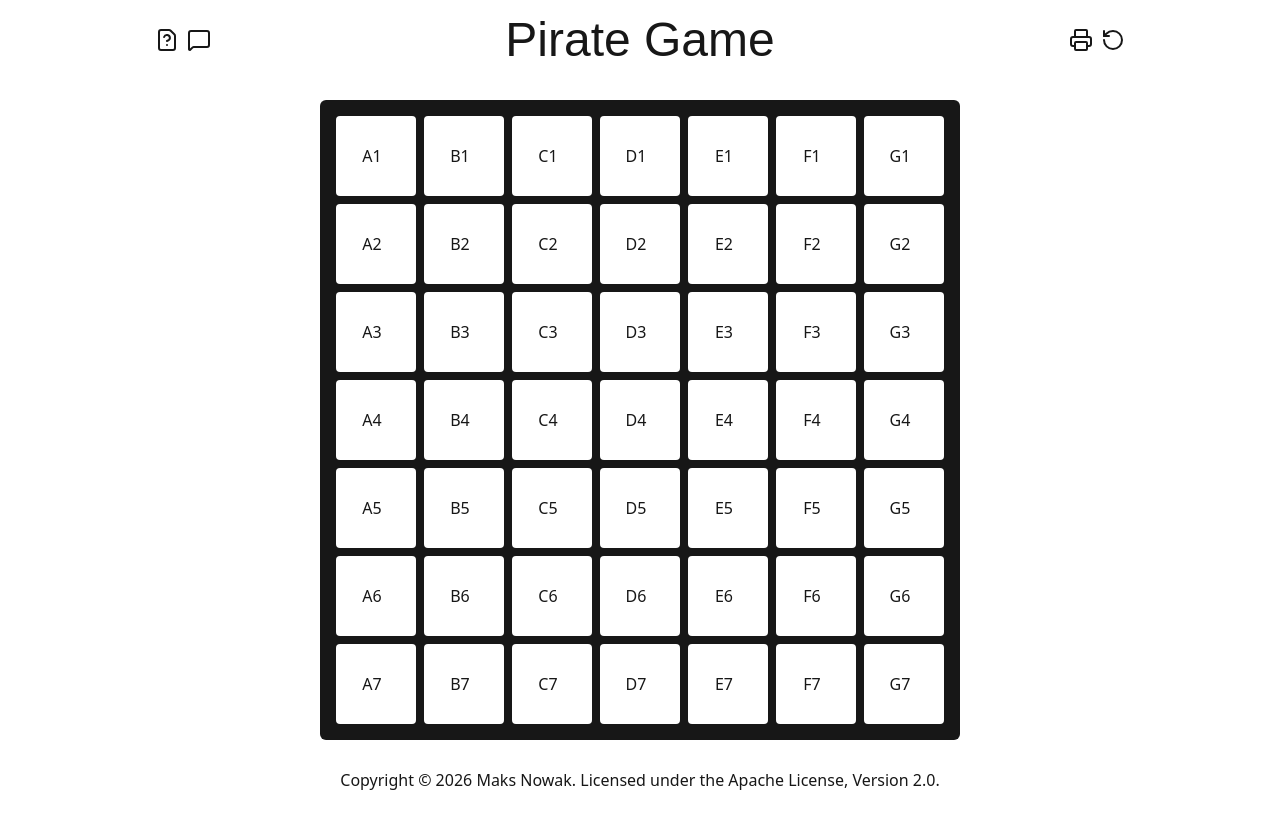
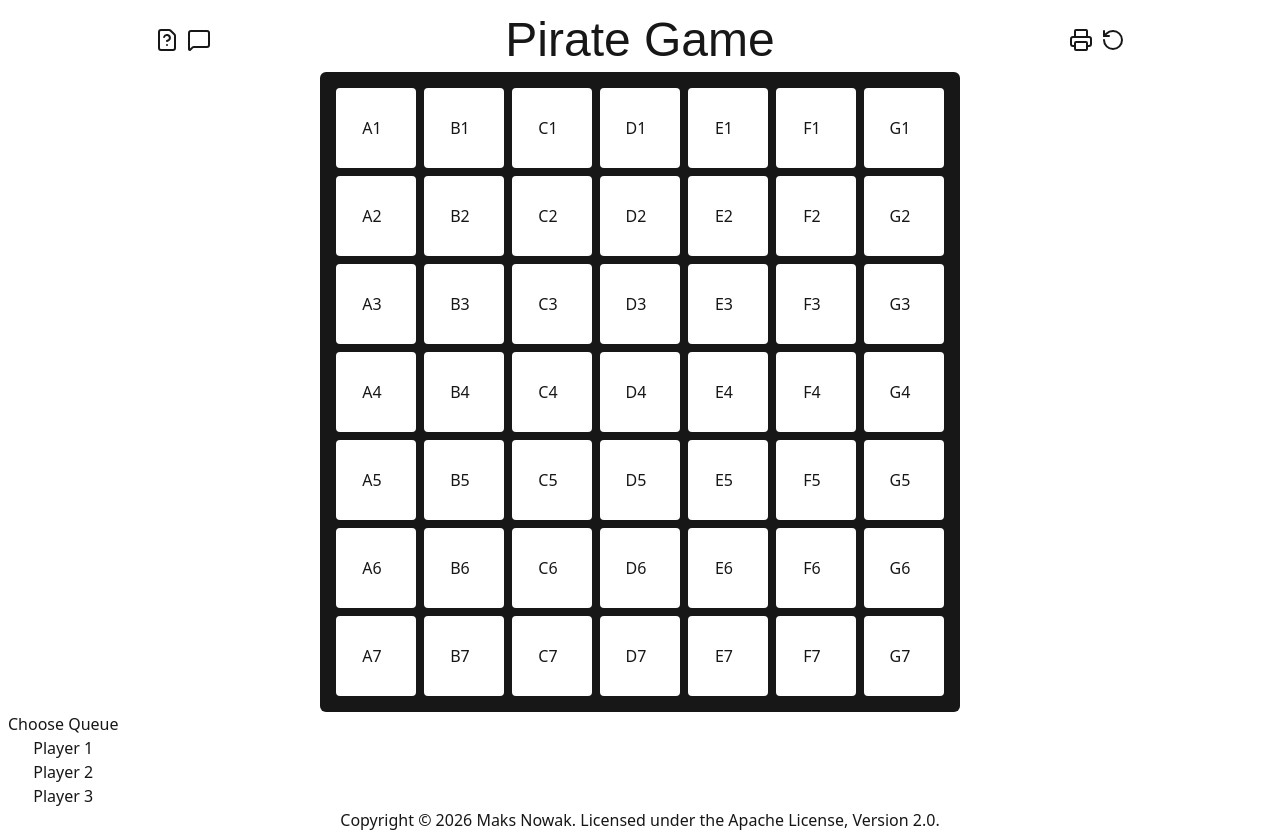
Before and after one commit to f2reninj5/Pirate-Game, a Next.js app: page / in a window 1280 px wide. Before the commit the page ends 800 px from the top, so only its background shows below. Built offline with nearby package versions, Linux system fonts and the light colour scheme; a web font is replaced by a local one.

Commit message:
Create ChooseQueue component

```diff
--- a/src/app/page.tsx
+++ b/src/app/page.tsx
@@ -1,3 +1,4 @@
+import ChooseQueue from "@/component/choose-queue";
 import FeedbackDialog from "@/component/feedback-dialog";
 import InstructionsDialog from "@/component/instructions-dialog";
 import SheetsDialog from "@/component/sheets-dialog";
@@ -22,6 +23,7 @@ export default function Game() {
         </header>
         <main>
           <Grid></Grid>
+          <ChooseQueue></ChooseQueue>
         </main>
         <footer className="flex flex-row justify-center items-center">
           <span>
--- /dev/null
+++ b/src/component/choose-queue.tsx
@@ -0,0 +1,20 @@
+import Dialog from "@/component/ui/dialog";
+
+function ChooseQueueTrigger() {
+  return (
+    <button type="button">
+      <div>Choose Queue</div>
+      <div>Player 1</div>
+      <div>Player 2</div>
+      <div>Player 3</div>
+    </button>
+  );
+}
+
+export default function ChooseQueue() {
+  return (
+    <Dialog trigger={ChooseQueueTrigger()} title="Choose Queue">
+      hello
+    </Dialog>
+  );
+}
```
